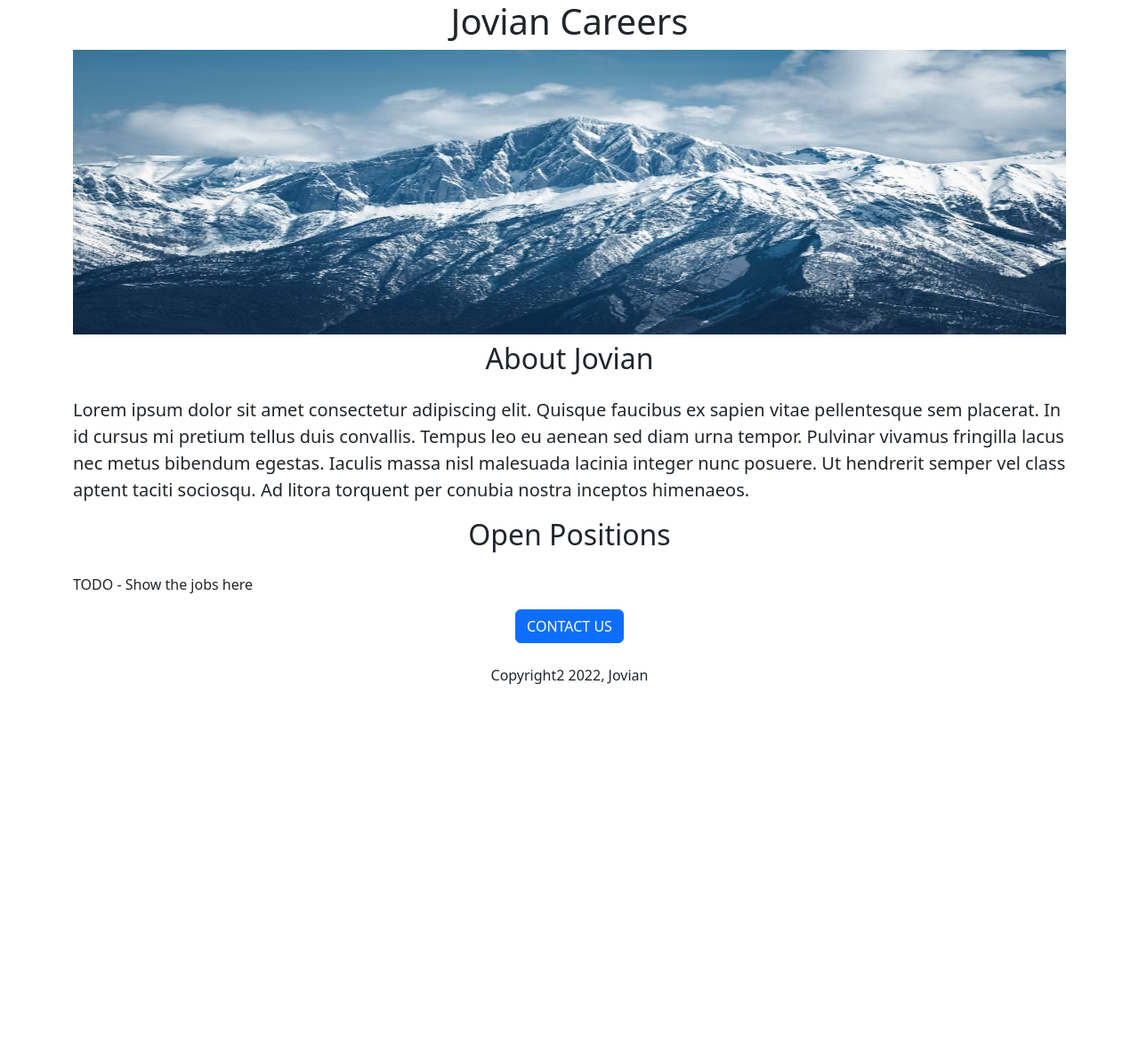
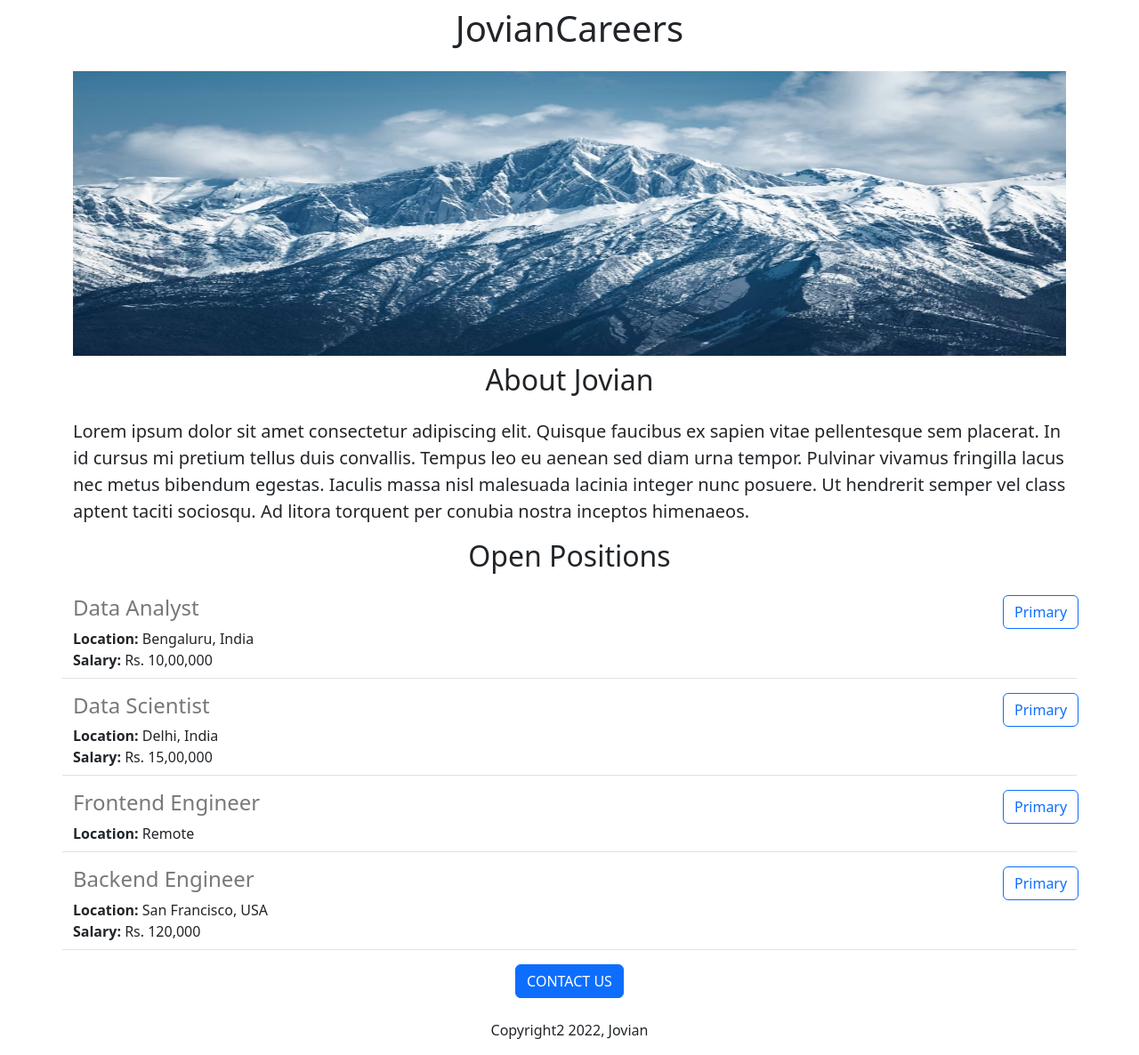
Before and after one commit to AdityaRaghav22/flask-tutorial, a Flask app: page / in a window 1280 px wide. Shown: the whole page at 89% size. Before the commit the page ends 769 px from the top, so only its background shows below. Run offline with Flask 3, Linux system fonts and the light colour scheme.

Commit message:
PASSING LIST TO A HTML FILE USING FLASK FUNCTIONALITY

```diff
--- a/app.py
+++ b/app.py
@@ -1,9 +1,36 @@
 from flask import Flask, render_template
 
 app = Flask(__name__)
+
+JOBS= [
+    {
+        'id':1,
+        'title':'Data Analyst',
+        'location':'Bengaluru, India',
+        'salary':'Rs. 10,00,000'
+    },
+    {
+        'id':2,
+        'title':'Data Scientist',
+        'location':'Delhi, India',
+        'salary':'Rs. 15,00,000'
+    },
+    {
+        'id':3,
+        'title':'Frontend Engineer',
+        'location':'Remote'
+    },
+    {
+        'id':4,
+        'title':'Backend Engineer',
+        'location':'San Francisco, USA',
+        'salary': 'Rs. 120,000'
+    }
+
+]
 @app.route('/')
 def hello_world():
-    return render_template('home.html')
+    return render_template('home.html',jobs = JOBS, company_name ="Jovian")
 
 if __name__ == '__main__':
     app.run(host = '0.0.0.0', debug=True)
--- a/templates/home.html
+++ b/templates/home.html
@@ -1,7 +1,7 @@
 <!DOCTYPE HTML>
 <html>
   <head>
-    <title>Aditya Website</title>
+    <title>Jovian Careers</title>
     <meta charset="utf-8">
     <meta name="viewport" content="width=device-width, initial-scale=1">
     <link href="https://cdn.jsdelivr.net/npm/bootstrap@5.3.6/dist/css/bootstrap.min.css" rel="stylesheet" integrity="sha384-4Q6Gf2aSP4eDXB8Miphtr37CMZZQ5oXLH2yaXMJ2w8e2ZtHTl7GptT4jmndRuHDT" crossorigin="anonymous">
@@ -16,7 +16,7 @@
   <body>
     <div class="container">
 
-      <h1 class ="text-center" > Jovian Careers</h1>
+      <h1 class ="text-center mt-2 mb-4" > {{company_name}}Careers</h1>
       <img class= "img_fluid" id="banner" src="https://32426a70-62c5-44ee-9059-fcf6b45fdbd9-00-382wqdeuzgw0c.pike.replit.dev/static/banner.avif" height=320px  alt="">
 
       <h2 class ="text-center mt-2 mb-4">About Jovian</h2>
@@ -25,7 +25,11 @@
         Lorem ipsum dolor sit amet consectetur adipiscing elit. Quisque faucibus ex sapien vitae pellentesque sem placerat. In id cursus mi pretium tellus duis convallis. Tempus leo eu aenean sed diam urna tempor. Pulvinar vivamus fringilla lacus nec metus bibendum egestas. Iaculis massa nisl malesuada lacinia integer nunc posuere. Ut hendrerit semper vel class aptent taciti sociosqu. Ad litora torquent per conubia nostra inceptos himenaeos.
       </p>
       <h2 class ="text-center mt-2 mb-4" >Open Positions</h2>
-      <p>TODO - Show the jobs here</p>
+      <p>
+        {% for job in jobs %}
+          {% include 'jobitem.html' %}
+        {%endfor %}
+      </p>
       <div class = "text-center" >
         <button class="btn btn-primary"> CONTACT US</button>
         <p class = "mt-4">Copyright2 2022, Jovian</p>
--- /dev/null
+++ b/templates/jobitem.html
@@ -0,0 +1,18 @@
+<div class = "border-bottom row"  style = "margin-bottom:16px; padding-bottom: 8px;">
+  <div class = "col-11">
+    <h4 style ="color: rgb(120,120,120); margin- bottom:4px">
+    {{job['title']}}
+    </h4>
+    <div>
+      <b> Location: </b> {{job["location"]}}
+    </div>
+    {% if "salary" in job %}
+    <div>
+      <b>Salary: </b> {{job["salary"]}}
+    </div>
+    {% endif %}
+  </div>
+  <div class = "col-1">
+    <button type="button" class="btn btn-outline-primary">Primary</button>
+  </div>
+</div>
```
